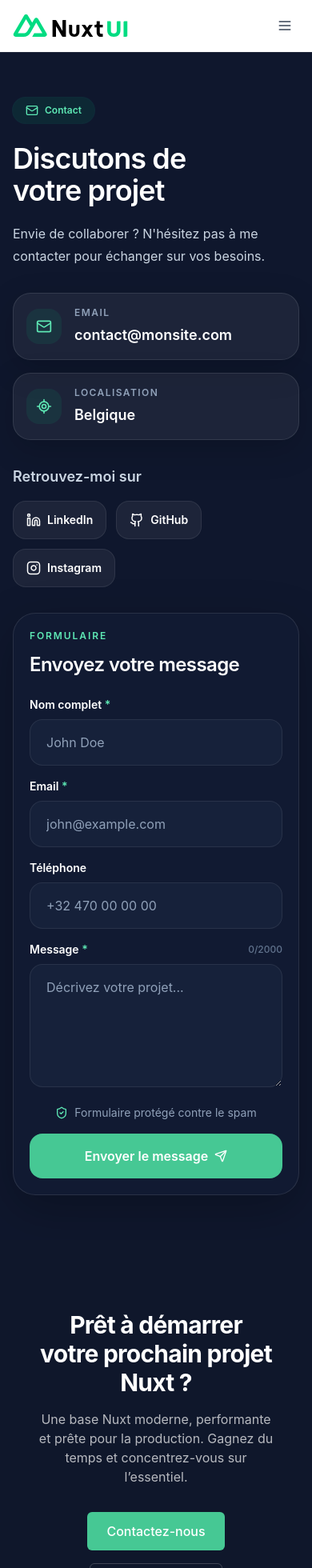
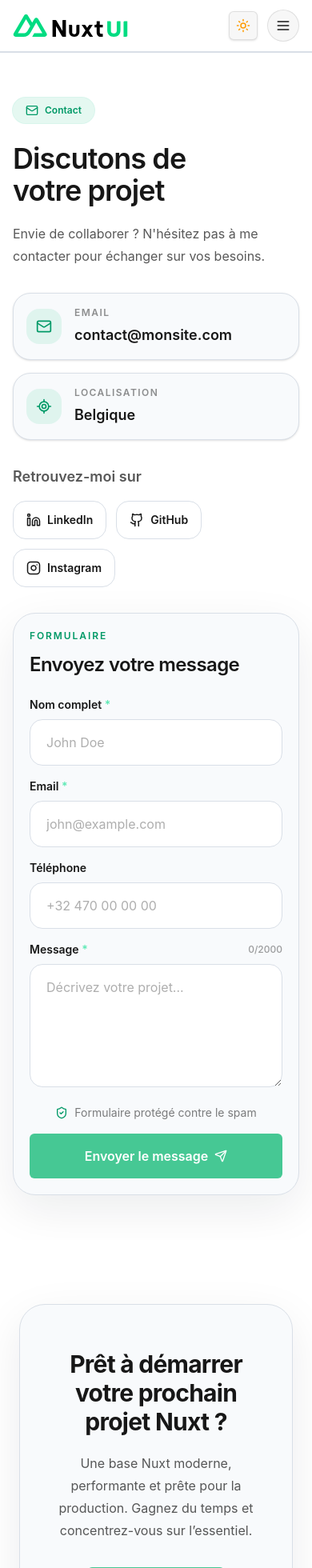
Before and after one commit to logiq-dev/nuxt-starter-logiq, a Nuxt app: page /contact in a window 390 px wide. Shown: the top 1960 px of the page at 80% size. Built offline with nearby package versions, Linux system fonts and the light colour scheme.

Commit message:
feat(ui): harmonize light and dark theme across site

```diff
--- a/app/app.vue
+++ b/app/app.vue
@@ -1,16 +1,16 @@
 <script setup lang="ts">
-// const colorMode = useColorMode()
+const colorMode = useColorMode()
 
-// useHead({
-//   meta: [
-//     {
-//       name: 'theme-color',
-//       content: computed(() =>
-//         colorMode.value === 'dark' ? '#0F172B' : '#FFFFFF'
-//       ),
-//     },
-//   ],
-// })
+useHead({
+  meta: [
+    {
+      name: 'theme-color',
+      content: computed(() =>
+        colorMode.value === 'dark' ? '#0F1729' : '#FFFFFF'
+      ),
+    },
+  ],
+})
 </script>
 
 <template>
--- a/app/assets/css/main.css
+++ b/app/assets/css/main.css
@@ -5,6 +5,10 @@
   --primary: 156 54% 53%;
   --primary-hover: 156 54% 43%;
   --primary-bg: 0 0% 100%;
+  --surface: 0 0% 100%;
+  --surface-strong: 210 33% 98%;
+  --surface-muted: 210 29% 96%;
+  --border-soft: 214 23% 88%;
 }
 
 .dark {
@@ -12,6 +16,10 @@
   --primary: 156 54% 53%;
   --primary-hover: 156 54% 43%;
   --primary-bg: 222 47% 11%;
+  --surface: 222 24% 20%;
+  --surface-strong: 222 24% 18%;
+  --surface-muted: 222 20% 23%;
+  --border-soft: 222 18% 30%;
 }
 
 @theme inline {
@@ -19,6 +27,10 @@
   --color-primary: hsl(var(--primary));
   --color-primary-hover: hsl(var(--primary-hover));
   --color-primary-bg: hsl(var(--primary-bg));
+  --color-surface: hsl(var(--surface));
+  --color-surface-strong: hsl(var(--surface-strong));
+  --color-surface-muted: hsl(var(--surface-muted));
+  --color-border-soft: hsl(var(--border-soft));
 }
 
 body {
--- a/app/components/AppHeader.vue
+++ b/app/components/AppHeader.vue
@@ -1,12 +1,19 @@
 <script setup>
-import { onMounted, onUnmounted, ref } from "vue";
+import { computed, onMounted, onUnmounted, ref } from "vue";
+import ColorModeToggle from "./ColorModeToggle.vue";
 
 const navigationLinks = [
   { label: "Accueil", to: "/" },
   { label: "Contact", to: "/contact" },
 ];
 
+const colorMode = useColorMode();
 const isMenuOpen = ref(false);
+const isDark = computed(() => colorMode.value === "dark");
+
+const logoSrc = computed(() =>
+  isDark.value ? "/images/logo/logo-dark-nuxt.svg" : "/images/logo/logo-light-nuxt.svg",
+);
 
 const toggleMenu = () => {
   isMenuOpen.value = !isMenuOpen.value;
@@ -33,7 +40,7 @@ onUnmounted(() => {
 
 <template>
   <header
-    class="sticky top-0 z-50 w-full border-b border-white/10 bg-primary-bg text-foreground transition-colors"
+    class="sticky top-0 z-50 w-full border-b border-border-soft bg-primary-bg text-foreground transition-colors"
   >
     <nav
       class="mx-auto flex h-16 max-w-360 items-center justify-between px-4 sm:px-6 lg:px-8"
@@ -45,29 +52,20 @@ onUnmounted(() => {
         aria-label="Retour a l'accueil"
         @click="closeMenu"
       >
-        <ClientOnly>
-          <NuxtImg
-            src="/images/logo/logo-light-nuxt.svg"
-            alt="Logo Nom du site"
-            class="h-7 w-auto dark:hidden"
-            loading="eager"
-            decoding="async"
-          />
-          <NuxtImg
-            src="/images/logo/logo-dark-nuxt.svg"
-            alt="Logo Nom du site"
-            class="hidden h-7 w-auto dark:block"
-            loading="eager"
-            decoding="async"
-          />
-        </ClientOnly>
+        <NuxtImg
+          :src="logoSrc"
+          alt="Logo Nom du site"
+          class="h-7 w-auto"
+          loading="eager"
+          decoding="async"
+        />
       </NuxtLink>
 
       <ul class="hidden items-center gap-8 font-semibold md:flex">
         <li v-for="link in navigationLinks" :key="link.to">
           <NuxtLink
             :to="link.to"
-            class="transition hover:text-gray-600 dark:hover:text-gray-300"
+            class="text-foreground/72 transition-colors hover:text-foreground dark:text-foreground/80 dark:hover:text-foreground"
           >
             {{ link.label }}
           </NuxtLink>
@@ -75,6 +73,8 @@ onUnmounted(() => {
       </ul>
 
       <div class="flex items-center gap-3">
+        <ColorModeToggle />
+
         <NuxtLink
           to="/contact"
           class="hidden items-center justify-center rounded-md bg-primary px-4 py-2 text-sm font-medium text-white transition hover:bg-primary-hover sm:inline-flex"
@@ -84,7 +84,7 @@ onUnmounted(() => {
 
         <button
           type="button"
-          class="flex h-9 w-9 items-center justify-center rounded-md transition-colors hover:bg-gray-100 dark:hover:bg-gray-800 md:hidden"
+          class="flex h-10 w-10 items-center justify-center rounded-full border border-black/10 bg-black/[0.03] text-foreground transition-colors hover:bg-black/[0.06] dark:border-white/10 dark:bg-white/5 dark:hover:bg-white/10 md:hidden"
           :aria-label="isMenuOpen ? 'Fermer le menu' : 'Ouvrir le menu'"
           :aria-expanded="isMenuOpen"
           aria-controls="mobile-menu"
@@ -93,7 +93,7 @@ onUnmounted(() => {
           <svg
             v-if="!isMenuOpen"
             xmlns="http://www.w3.org/2000/svg"
-            class="h-5 w-5 text-gray-700 dark:text-gray-300"
+            class="h-5 w-5"
             fill="none"
             viewBox="0 0 24 24"
             stroke="currentColor"
@@ -110,7 +110,7 @@ onUnmounted(() => {
           <svg
             v-else
             xmlns="http://www.w3.org/2000/svg"
-            class="h-5 w-5 text-gray-700 dark:text-gray-300"
+            class="h-5 w-5"
             fill="none"
             viewBox="0 0 24 24"
             stroke="currentColor"
@@ -138,13 +138,17 @@ onUnmounted(() => {
       <div
         v-if="isMenuOpen"
         id="mobile-menu"
-        class="absolute left-0 right-0 top-16 border-t border-gray-200 bg-primary-bg shadow-lg dark:border-white/10 md:hidden"
+        class="absolute left-0 right-0 top-16 border-t border-border-soft bg-primary-bg shadow-lg md:hidden"
         role="region"
         aria-label="Menu de navigation mobile"
       >
         <ul class="flex flex-col gap-2 px-4 py-4 text-sm font-medium">
           <li v-for="link in navigationLinks" :key="link.to">
-            <NuxtLink :to="link.to" class="block py-2" @click="closeMenu">
+            <NuxtLink
+              :to="link.to"
+              class="block py-2 text-foreground/72 transition-colors hover:text-foreground dark:text-foreground/80 dark:hover:text-foreground"
+              @click="closeMenu"
+            >
               {{ link.label }}
             </NuxtLink>
           </li>
--- /dev/null
+++ b/app/components/ColorModeToggle.vue
@@ -0,0 +1,65 @@
+<script setup>
+import { computed, onMounted, watch } from "vue";
+import { Moon, Sun } from "lucide-vue-next";
+
+const colorMode = useColorMode();
+
+const isDark = computed(() => colorMode.value === "dark");
+
+const buttonLabel = computed(() =>
+  isDark.value ? "Activer le mode clair" : "Activer le mode sombre",
+);
+
+const syncDocumentTheme = (mode) => {
+  if (typeof document === "undefined") {
+    return;
+  }
+
+  const root = document.documentElement;
+
+  root.classList.toggle("dark", mode === "dark");
+  root.classList.toggle("light", mode === "light");
+};
+
+const toggleColorMode = () => {
+  const nextMode = isDark.value ? "light" : "dark";
+
+  colorMode.preference = nextMode;
+  syncDocumentTheme(nextMode);
+};
+
+onMounted(() => {
+  syncDocumentTheme(colorMode.value);
+});
+
+watch(
+  () => colorMode.value,
+  (mode) => {
+    syncDocumentTheme(mode);
+  },
+);
+</script>
+
+<template>
+  <ClientOnly>
+    <button
+      type="button"
+      class="inline-flex h-9 w-9 items-center justify-center rounded-md border border-black/10 bg-black/3 text-foreground shadow-sm backdrop-blur-sm transition duration-200 hover:-translate-y-0.5 hover:bg-black/3 hover:shadow-md dark:border-white/10 dark:bg-white/5 dark:hover:bg-white/10 cursor-pointer"
+      :aria-label="buttonLabel"
+      :title="buttonLabel"
+      @click="toggleColorMode"
+    >
+      <span class="sr-only">{{ buttonLabel }}</span>
+      <Sun
+        v-if="!isDark"
+        class="h-4.5 w-4.5 text-amber-500"
+        aria-hidden="true"
+      />
+      <Moon
+        v-else
+        class="h-4.5 w-4.5 text-sky-300"
+        aria-hidden="true"
+      />
+    </button>
+  </ClientOnly>
+</template>
--- a/app/components/CtaSection.vue
+++ b/app/components/CtaSection.vue
@@ -1,39 +1,38 @@
 <template>
   <section
-    class="w-full bg-[#0F172B] pt-10 pb-24"
-    aria-label="Appel à l'action"
+    class="bg-primary-bg px-6 py-20 text-foreground transition-colors"
+    aria-label="Appel &agrave; l'action"
   >
-    <div class="mx-auto max-w-7xl px-6">
-      <div class="rounded-lg px-6 py-12 text-center dark:bg-white/5">
-        <h2 class="text-3xl font-bold tracking-tight text-white sm:text-4xl">
-          Prêt à démarrer votre prochain projet Nuxt ?
+    <div class="mx-auto max-w-6xl">
+      <div
+        class="rounded-[2rem] border border-border-soft bg-surface-strong px-8 py-14 text-center shadow-[0_18px_56px_rgba(15,23,42,0.08)] transition-colors dark:shadow-[0_18px_56px_rgba(0,0,0,0.18)] sm:px-12"
+      >
+        <h2 class="text-3xl font-bold tracking-tight text-foreground sm:text-4xl">
+          Pr&ecirc;t &agrave; d&eacute;marrer votre prochain projet Nuxt ?
         </h2>
 
-        <p class="mx-auto mt-4 max-w-2xl text-white/70">
-          Une base Nuxt moderne, performante et prête pour la production. Gagnez
-          du temps et concentrez-vous sur l’essentiel.
+        <p class="mx-auto mt-5 max-w-2xl text-base leading-7 text-foreground/72">
+          Une base Nuxt moderne, performante et pr&ecirc;te pour la production.
+          Gagnez du temps et concentrez-vous sur l&rsquo;essentiel.
         </p>
 
-        <div
-          class="mt-8 flex flex-col items-center justify-center gap-4 sm:flex-row"
-        >
+        <div class="mt-8 flex flex-col items-center justify-center gap-4 sm:flex-row">
           <NuxtLink
             to="/contact"
-            class="inline-flex items-center gap-2 rounded-md bg-primary px-6 py-3 font-medium text-white transition hover:bg-primary-hover"
+            class="inline-flex items-center justify-center rounded-md bg-primary px-6 py-3 font-medium text-white transition hover:bg-primary-hover"
           >
             Contactez-nous
-
           </NuxtLink>
 
-          <NuxtLink
-            to="https://github.com/NicolasDeza/nuxt-starter-vitrine"
+          <a
+            href="https://github.com/logiq-dev/nuxt-starter-logiq"
             target="_blank"
             rel="noopener noreferrer"
-            class="inline-flex items-center gap-2 rounded-md border border-white/20 px-6 py-3 font-medium text-white transition hover:bg-white/5"
+            class="inline-flex items-center justify-center rounded-md border border-border-soft bg-surface-muted px-6 py-3 font-medium text-foreground shadow-sm transition hover:bg-surface hover:shadow-md"
             aria-label="Voir sur GitHub (ouvre dans un nouvel onglet)"
           >
             Voir sur GitHub
-          </NuxtLink>
+          </a>
         </div>
       </div>
     </div>
--- a/app/components/contact/ContactForm.vue
+++ b/app/components/contact/ContactForm.vue
@@ -158,61 +158,60 @@ const handleSubmit = async () => {
 
 const fieldClass = (field: keyof ContactSubmissionData) =>
   [
-    "w-full rounded-2xl border px-5 py-4 text-base text-white outline-none transition placeholder:text-slate-400",
-    "bg-[#16213a]",
+    "w-full rounded-2xl border border-border-soft bg-surface px-5 py-4 text-base text-foreground outline-none transition placeholder:text-foreground/35",
     fieldErrors.value[field]
       ? "border-red-400 ring-4 ring-red-500/15"
-      : "border-white/8 focus:border-emerald-400 focus:ring-4 focus:ring-emerald-500/12 focus-visible:border-emerald-400 focus-visible:ring-4 focus-visible:ring-emerald-500/12",
+      : "focus:border-emerald-400 focus:ring-4 focus:ring-emerald-500/12 focus-visible:border-emerald-400 focus-visible:ring-4 focus-visible:ring-emerald-500/12",
   ].join(" ");
 </script>
 
 <template>
-  <section class="relative overflow-hidden border-t border-white/8 bg-[#0f172d] py-14 text-white sm:py-20 lg:py-24">
+  <section class="relative overflow-hidden border-t border-border-soft bg-primary-bg py-14 text-foreground sm:py-20 lg:py-24">
 
     <div class="relative mx-auto grid max-w-360 gap-8 px-4 sm:px-6 lg:grid-cols-[1.06fr_0.94fr] lg:gap-10 lg:px-8">
       <div class="lg:pr-8">
-        <div class="inline-flex items-center gap-2 rounded-full bg-emerald-500/10 px-4 py-2 text-xs font-semibold text-emerald-300 ring-1 ring-emerald-400/10 sm:px-5 sm:text-sm">
+        <div class="inline-flex items-center gap-2 rounded-full bg-emerald-500/10 px-4 py-2 text-xs font-semibold text-emerald-600 ring-1 ring-emerald-500/15 dark:text-emerald-300 dark:ring-emerald-400/10 sm:px-5 sm:text-sm">
           <Mail class="h-4 w-4" />
           Contact
         </div>
 
-        <h1 class="mt-6 max-w-xl text-4xl font-semibold tracking-tight text-balance sm:mt-8 sm:text-5xl lg:text-6xl">
+        <h1 class="mt-6 max-w-xl text-4xl font-semibold tracking-tight text-balance text-foreground sm:mt-8 sm:text-5xl lg:text-6xl">
           Discutons de votre projet
         </h1>
 
-        <p class="mt-5 max-w-2xl text-base leading-7 text-slate-300 sm:mt-6 sm:text-lg sm:leading-8">
+        <p class="mt-5 max-w-2xl text-base leading-7 text-foreground/72 sm:mt-6 sm:text-lg sm:leading-8">
           Envie de collaborer ? N'hésitez pas à me contacter pour échanger sur vos besoins.
         </p>
 
         <div class="mt-8 space-y-4 sm:mt-10 sm:space-y-5">
-          <div class="group rounded-[22px] border border-white/10 bg-white/6 p-4 shadow-[0_12px_40px_rgba(0,0,0,0.16)] transition duration-300 hover:-translate-y-1 hover:border-emerald-400/25 hover:bg-white/8 hover:shadow-[0_20px_50px_rgba(0,0,0,0.2)] sm:rounded-[26px] sm:p-5">
+          <div class="group rounded-[22px] border border-border-soft bg-surface-strong p-4 shadow-sm transition duration-300 hover:-translate-y-1 hover:border-emerald-400/25 hover:bg-surface hover:shadow-[0_12px_28px_rgba(15,23,43,0.06)] sm:rounded-[26px] sm:p-5">
             <div class="flex items-center gap-4 sm:gap-5">
-              <div class="flex h-11 w-11 shrink-0 items-center justify-center rounded-2xl bg-emerald-500/10 text-emerald-300 transition duration-300 group-hover:bg-emerald-400/16 group-hover:text-emerald-200 sm:h-12 sm:w-12">
+              <div class="flex h-11 w-11 shrink-0 items-center justify-center rounded-2xl bg-emerald-500/10 text-emerald-600 transition duration-300 group-hover:bg-emerald-400/16 group-hover:text-emerald-500 dark:text-emerald-300 dark:group-hover:text-emerald-200 sm:h-12 sm:w-12">
                 <Mail class="h-5 w-5 sm:h-6 sm:w-6" />
               </div>
 
               <div class="min-w-0">
-                <p class="text-xs font-semibold uppercase tracking-[0.12em] text-slate-400 sm:text-sm">
+                <p class="text-xs font-semibold uppercase tracking-[0.12em] text-foreground/48 sm:text-sm">
                   Email
                 </p>
-                <p class="mt-1.5 wrap-break-words text-lg font-semibold text-white transition duration-300 group-hover:text-emerald-100 sm:text-[1.75rem]">
+                <p class="mt-1.5 wrap-break-words text-lg font-semibold text-foreground transition duration-300 group-hover:text-emerald-700 dark:group-hover:text-emerald-200 sm:text-[1.75rem]">
                   contact@monsite.com
                 </p>
               </div>
             </div>
           </div>
 
-          <div class="group rounded-[22px] border border-white/10 bg-white/6 p-4 shadow-[0_12px_40px_rgba(0,0,0,0.16)] transition duration-300 hover:-translate-y-1 hover:border-emerald-400/25 hover:bg-white/8 hover:shadow-[0_20px_50px_rgba(0,0,0,0.2)] sm:rounded-[26px] sm:p-5">
+          <div class="group rounded-[22px] border border-border-soft bg-surface-strong p-4 shadow-sm transition duration-300 hover:-translate-y-1 hover:border-emerald-400/25 hover:bg-surface hover:shadow-[0_12px_28px_rgba(15,23,43,0.06)] sm:rounded-[26px] sm:p-5">
             <div class="flex items-center gap-4 sm:gap-5">
-              <div class="flex h-11 w-11 shrink-0 items-center justify-center rounded-2xl bg-emerald-500/10 text-emerald-300 transition duration-300 group-hover:bg-emerald-400/16 group-hover:text-emerald-200 sm:h-12 sm:w-12">
+              <div class="flex h-11 w-11 shrink-0 items-center justify-center rounded-2xl bg-emerald-500/10 text-emerald-600 transition duration-300 group-hover:bg-emerald-400/16 group-hover:text-emerald-500 dark:text-emerald-300 dark:group-hover:text-emerald-200 sm:h-12 sm:w-12">
                 <LocateFixed class="h-5 w-5 sm:h-6 sm:w-6" />
               </div>
 
               <div>
-                <p class="text-xs font-semibold uppercase tracking-[0.12em] text-slate-400 sm:text-sm">
+                <p class="text-xs font-semibold uppercase tracking-[0.12em] text-foreground/48 sm:text-sm">
                   Localisation
                 </p>
-                <p class="mt-1.5 text-lg font-semibold text-white transition duration-300 group-hover:text-emerald-100 sm:text-[1.75rem]">
+                <p class="mt-1.5 text-lg font-semibold text-foreground transition duration-300 group-hover:text-emerald-700 dark:group-hover:text-emerald-200 sm:text-[1.75rem]">
                   Belgique
                 </p>
               </div>
@@ -221,7 +220,7 @@ const fieldClass = (field: keyof ContactSubmissionData) =>
         </div>
 
         <div class="mt-8 sm:mt-10">
-          <p class="text-lg font-semibold text-slate-300 sm:text-xl">
+          <p class="text-lg font-semibold text-foreground/72 sm:text-xl">
             Retrouvez-moi sur
           </p>
 
@@ -232,7 +231,7 @@ const fieldClass = (field: keyof ContactSubmissionData) =>
               :href="social.href"
               :target="social.href.startsWith('http') ? '_blank' : undefined"
               :rel="social.href.startsWith('http') ? 'noopener noreferrer' : undefined"
-              class="inline-flex min-h-12 items-center justify-center gap-2 rounded-2xl border border-white/8 bg-white/6 px-4 py-3 text-sm font-semibold text-white transition hover:-translate-y-0.5 hover:border-emerald-400/30 hover:text-emerald-300 sm:gap-3 sm:px-5 sm:py-3.5 sm:text-base"
+              class="inline-flex min-h-12 items-center justify-center gap-2 rounded-2xl border border-border-soft bg-surface px-4 py-3 text-sm font-semibold text-foreground transition hover:-translate-y-0.5 hover:border-emerald-400/30 hover:text-emerald-600 dark:hover:text-emerald-300 sm:gap-3 sm:px-5 sm:py-3.5 sm:text-base"
               :aria-label="social.label"
             >
               <component :is="social.icon" class="h-4.5 w-4.5" />
@@ -242,25 +241,25 @@ const fieldClass = (field: keyof ContactSubmissionData) =>
         </div>
       </div>
 
-      <div class="rounded-[28px] border border-white/10 bg-[#111a32] p-5 shadow-[0_18px_60px_rgba(0,0,0,0.24)] sm:rounded-4xl sm:p-7 lg:p-8">
+      <div class="rounded-[28px] border border-border-soft bg-surface-strong p-5 shadow-[0_18px_56px_rgba(15,23,42,0.08)] dark:shadow-[0_18px_56px_rgba(0,0,0,0.18)] sm:rounded-4xl sm:p-7 lg:p-8">
         <div class="flex items-start justify-between gap-4">
           <div>
-            <p class="text-xs font-semibold uppercase tracking-[0.16em] text-emerald-300 sm:text-sm">
+            <p class="text-xs font-semibold uppercase tracking-[0.16em] text-emerald-600 dark:text-emerald-300 sm:text-sm">
               Formulaire
             </p>
-            <h2 class="mt-3 text-2xl font-semibold tracking-tight text-white sm:text-3xl">
+            <h2 class="mt-3 text-2xl font-semibold tracking-tight text-foreground sm:text-3xl">
               Envoyez votre message
             </h2>
           </div>
 
-          <div class="hidden rounded-2xl bg-emerald-500/10 p-3 text-emerald-300 sm:block">
+          <div class="hidden rounded-2xl bg-emerald-500/10 p-3 text-emerald-600 dark:text-emerald-300 sm:block">
             <ArrowRight class="h-5 w-5" />
           </div>
         </div>
 
         <form class="mt-6 space-y-4 sm:mt-8 sm:space-y-5" novalidate @submit.prevent="handleSubmit">
           <div>
-            <label for="fullName" class="mb-2 block text-sm font-semibold text-white">
+            <label for="fullName" class="mb-2 block text-sm font-semibold text-foreground">
               Nom complet <span class="text-emerald-300" aria-hidden="true">*</span>
               <span class="sr-only">Champ obligatoire</span>
             </label>
@@ -288,7 +287,7 @@ const fieldClass = (field: keyof ContactSubmissionData) =>
           </div>
 
           <div>
-            <label for="email" class="mb-2 block text-sm font-semibold text-white">
+            <label for="email" class="mb-2 block text-sm font-semibold text-foreground">
               Email <span class="text-emerald-300" aria-hidden="true">*</span>
               <span class="sr-only">Champ obligatoire</span>
             </label>
@@ -316,7 +315,7 @@ const fieldClass = (field: keyof ContactSubmissionData) =>
           </div>
 
           <div>
-            <label for="phone" class="mb-2 block text-sm font-semibold text-white">
+            <label for="phone" class="mb-2 block text-sm font-semibold text-foreground">
               Téléphone
             </label>
             <input
@@ -342,11 +341,11 @@ const fieldClass = (field: keyof ContactSubmissionData) =>
 
           <div>
             <div class="mb-2 flex items-center justify-between gap-4">
-              <label for="message" class="block text-sm font-semibold text-white">
+              <label for="message" class="block text-sm font-semibold text-foreground">
                 Message <span class="text-emerald-300" aria-hidden="true">*</span>
                 <span class="sr-only">Champ obligatoire</span>
               </label>
-              <span class="text-xs font-medium text-slate-500">
+              <span class="text-xs font-medium text-foreground/42">
                 {{ messageLength }}/2000
               </span>
             </div>
@@ -379,15 +378,15 @@ const fieldClass = (field: keyof ContactSubmissionData) =>
                 ref="turnstileRef"
                 v-model="form.turnstileToken"
                 :site-key="turnstileSiteKey"
-                theme="dark"
+                theme="auto"
                 size="flexible"
                 appearance="always"
                 @error="message => (serverMessage = message)"
               />
             </div>
 
-            <p class="flex items-center justify-center gap-2 text-center text-sm text-slate-400">
-              <ShieldCheck class="h-4 w-4 text-emerald-300" />
+            <p class="flex items-center justify-center gap-2 text-center text-sm text-foreground/56">
+              <ShieldCheck class="h-4 w-4 text-emerald-600 dark:text-emerald-300" />
               Formulaire protégé contre le spam
             </p>
 
@@ -408,8 +407,8 @@ const fieldClass = (field: keyof ContactSubmissionData) =>
             :aria-live="submitState === 'success' ? 'polite' : 'assertive'"
             :class="
               submitState === 'success'
-                ? 'border-emerald-500/25 bg-emerald-500/10 text-emerald-200'
-                : 'border-red-500/25 bg-red-500/10 text-red-200'
+                ? 'border-emerald-500/25 bg-emerald-500/10 text-emerald-700 dark:text-emerald-200'
+                : 'border-red-500/25 bg-red-500/10 text-red-700 dark:text-red-200'
             "
           >
             <div class="flex items-center gap-2">
@@ -420,7 +419,7 @@ const fieldClass = (field: keyof ContactSubmissionData) =>
 
           <button
             type="submit"
-            class="inline-flex min-h-13 w-full items-center justify-center gap-2 rounded-2xl bg-primary px-5 py-4 text-base font-semibold text-white transition hover:bg-primary-hover disabled:cursor-not-allowed disabled:opacity-60 cursor-pointer"
+            class="inline-flex min-h-13 w-full items-center justify-center gap-2 rounded-md bg-primary px-5 py-4 text-base font-semibold text-white transition hover:bg-primary-hover disabled:cursor-not-allowed disabled:opacity-60 cursor-pointer"
             :disabled="isSubmitting"
           >
             <span>{{ isSubmitting ? "Envoi en cours..." : "Envoyer le message" }}</span>
--- a/app/layouts/default.vue
+++ b/app/layouts/default.vue
@@ -4,7 +4,7 @@
 
 <!-- layouts/default.vue -->
 <template>
-  <div class="min-h-screen flex flex-col bg-white text-neutral-900">
+  <div class="min-h-screen flex flex-col bg-primary-bg text-foreground transition-colors">
     <AppHeader />
     <!-- Main content -->
     <main class="flex-1 w-full">
```
Also changed, not shown: app/components/AppFooter.vue (+21 -19 lines), app/components/AppFooterAccordion.vue (+22 -20 lines), app/components/FeatureItem.vue (+7 -9 lines), app/components/FeaturesSection.vue (+28 -27 lines), app/components/HeroSection.vue (+21 -32 lines).
